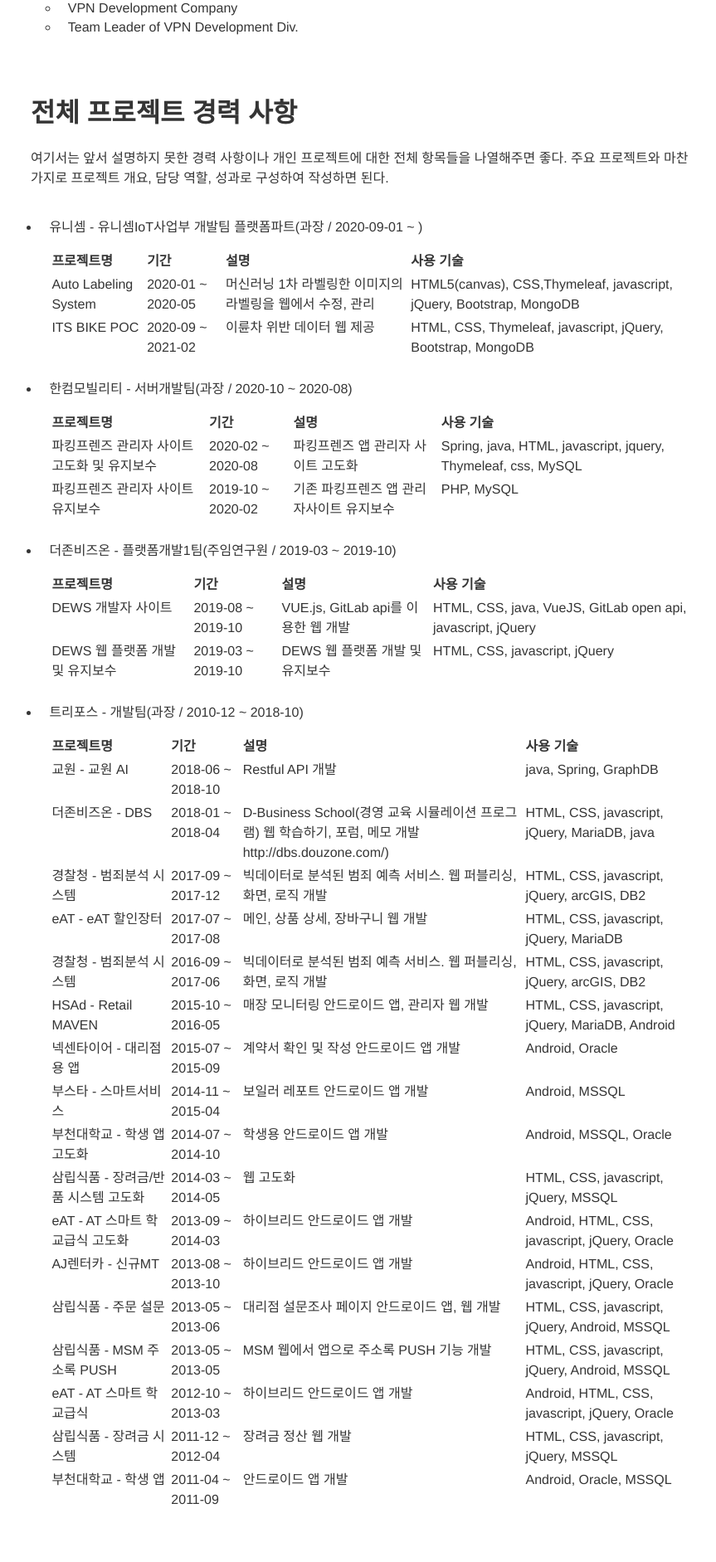
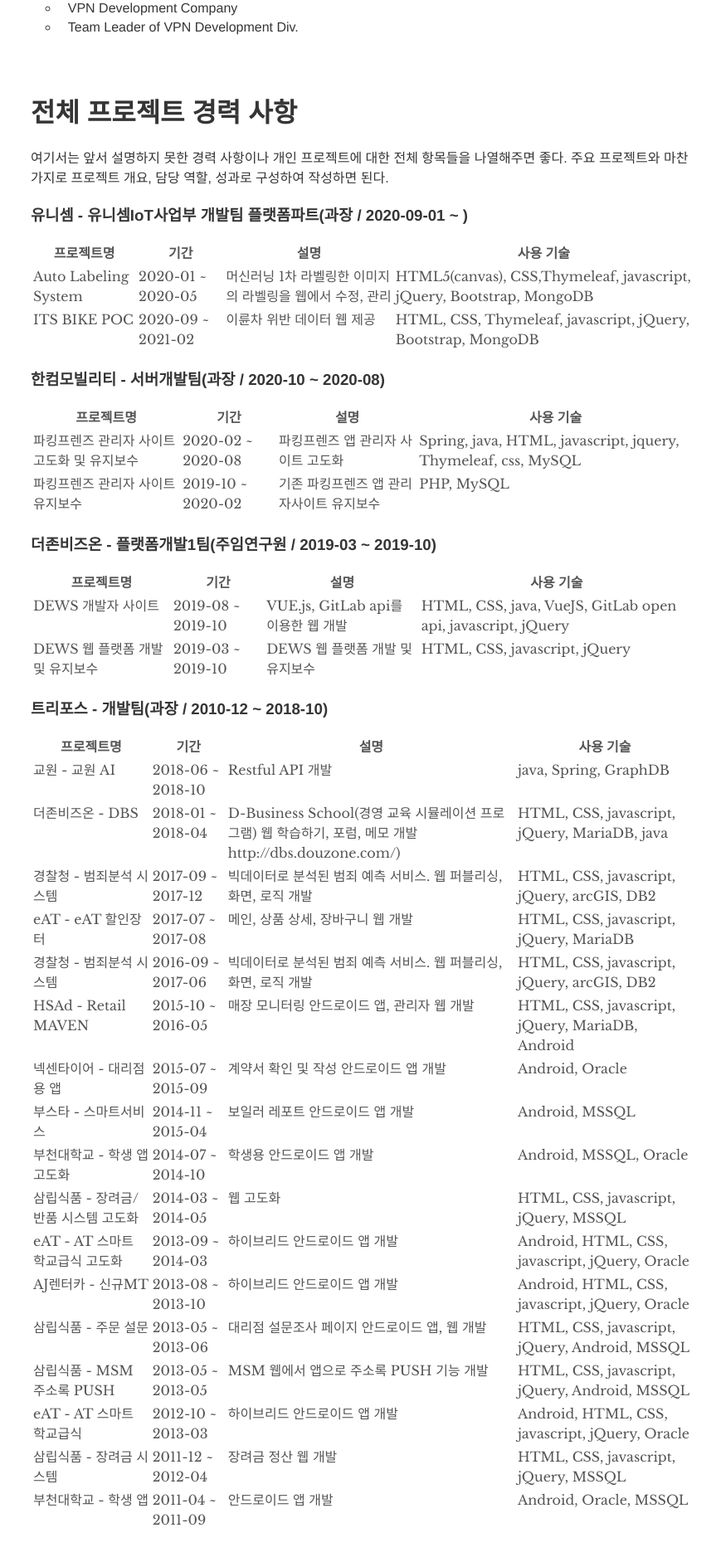
Before and after one commit to minilgl/minilgl.github.io, a Jekyll site: the page built from index.md, in a window 1280 px wide. Shown: the part 797-2680 px from the top of the page at 83% size, without its empty margins (203-1066 px from the left). Built offline with Jekyll 4.4.1, drawn with Linux system fonts in a browser that asks for light colours; our own code applies the rules of GitHub Pages for plain Markdown files.

```diff
--- a/index.md
+++ b/index.md
@@ -28,7 +28,7 @@ layout: about
 여기서는 앞서 설명하지 못한 경력 사항이나 개인 프로젝트에 대한 전체 항목들을 나열해주면 좋다. 주요 프로젝트와 마찬가지로 프로젝트 개요, 담당 역할, 성과로 구성하여 작성하면 된다.
 
 
-- 유니셈 - 유니셈IoT사업부 개발팀 플랫폼파트(과장 / 2020-09-01 ~ )
+### 유니셈 - 유니셈IoT사업부 개발팀 플랫폼파트(과장 / 2020-09-01 ~ )
 
 
   |프로젝트명|기간|설명|사용 기술|
@@ -37,7 +37,7 @@ layout: about
   |ITS BIKE POC|2020-09 ~ 2021-02|이륜차 위반 데이터 웹 제공|HTML, CSS, Thymeleaf, javascript, jQuery, Bootstrap, MongoDB|
 
 
-- 한컴모빌리티 - 서버개발팀(과장 / 2020-10 ~ 2020-08)
+### 한컴모빌리티 - 서버개발팀(과장 / 2020-10 ~ 2020-08)
 
 
   |프로젝트명|기간|설명|사용 기술|
@@ -46,7 +46,7 @@ layout: about
   |파킹프렌즈 관리자 사이트 유지보수|2019-10 ~ 2020-02|기존 파킹프렌즈 앱 관리자사이트 유지보수|PHP, MySQL|
 
 
-- 더존비즈온 - 플랫폼개발1팀(주임연구원 / 2019-03 ~ 2019-10)
+### 더존비즈온 - 플랫폼개발1팀(주임연구원 / 2019-03 ~ 2019-10)
 
 
   |프로젝트명|기간|설명|사용 기술|
@@ -55,7 +55,7 @@ layout: about
   |DEWS 웹 플랫폼 개발 및 유지보수|2019-03 ~ 2019-10|DEWS 웹 플랫폼 개발 및 유지보수|HTML, CSS, javascript, jQuery|
 
 
-- 트리포스 - 개발팀(과장 / 2010-12 ~ 2018-10)
+### 트리포스 - 개발팀(과장 / 2010-12 ~ 2018-10)
 
 
   |프로젝트명|기간|설명|사용 기술|
```
